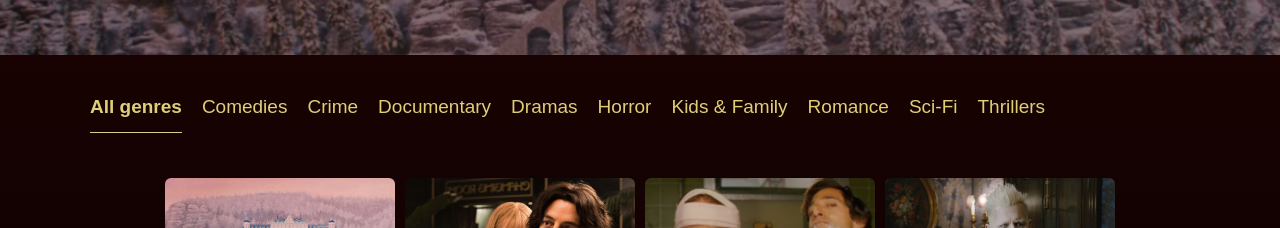
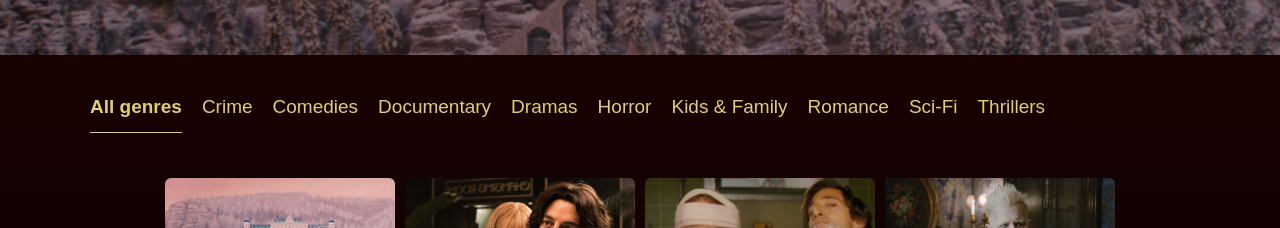
Before and after one commit to Tatiaynti/1761943-what-to-watch-8, a React (Create React App) app in the folder project/: page / in a window 1280 px wide. Shown: the part 535-763 px from the top of the page. Built offline with nearby package versions, Linux system fonts and the light colour scheme.

Commit message:
создан компонент "список жанров" и подключен к приложению

```diff
--- a/project/src/components/app/app.tsx
+++ b/project/src/components/app/app.tsx
@@ -31,7 +31,6 @@ function App({promoTitle, promoGenre, promoReleaseYear, films, reviews}: AppScre
             promoTitle={promoTitle}
             promoGenre={promoGenre}
             promoReleaseYear={promoReleaseYear}
-            films = {films}
           />
         </Route>
         <Route exact path={AppRoute.SignIn}>
--- /dev/null
+++ b/project/src/components/genres-tabs/genres-tabs.tsx
@@ -0,0 +1,106 @@
+import {connect, ConnectedProps} from 'react-redux';
+import {Dispatch} from 'redux';
+import {setGenre} from '../../store/action';
+import {Actions} from '../../types/action';
+import {Genre, Genres as GenreTypes} from '../../types/genres';
+import {State} from '../../types/state';
+
+const GENRES: Genre[] = [
+  {
+    id: '0',
+    title: 'All genres',
+    value: GenreTypes.AllGenres,
+  },
+  {
+    id: '1',
+    title: 'Crime',
+    value: GenreTypes.Crime,
+  },
+  {
+    id: '2',
+    title: 'Comedies',
+    value: GenreTypes.Comedies,
+  },
+  {
+    id: '3',
+    title: 'Documentary',
+    value: GenreTypes.Documentary,
+  },
+  {
+    id: '4',
+    title: 'Dramas',
+    value: GenreTypes.Dramas,
+  },
+  {
+    id: '5',
+    title: 'Horror',
+    value: GenreTypes.Horror,
+  },
+  {
+    id: '6',
+    title: 'Kids & Family',
+    value: GenreTypes.KidsAndFamily,
+  },
+  {
+    id: '7',
+    title: 'Romance',
+    value: GenreTypes.Romance,
+  },
+  {
+    id: '8',
+    title: 'Sci-Fi',
+    value: GenreTypes.SciFi,
+  },
+  {
+    id: '9',
+    title: 'Thrillers',
+    value: GenreTypes.Thrillers,
+  },
+];
+
+const mapStateToProps = (state: State) => ({
+  activeGenre: state.genre,
+});
+
+const mapDispatchToProps = (dispatch: Dispatch<Actions>) => ({
+  onGenreClick(genre: GenreTypes) {
+    dispatch(setGenre(genre));
+  },
+});
+
+const connector = connect(mapStateToProps, mapDispatchToProps);
+
+type GenreProps = ConnectedProps<typeof connector> & {
+  activeGenre: GenreTypes,
+}
+
+function GenresTabs(props: GenreProps): JSX.Element {
+  const {activeGenre, onGenreClick} = props;
+
+  const handleGenreClick = (genre: GenreTypes) => (evt: React.MouseEvent<HTMLAnchorElement>) => {
+    evt.preventDefault();
+    onGenreClick(genre);
+  };
+
+  return (
+    <ul className="catalog__genres-list">
+      {GENRES.map(({id, title, value}) => (
+        <li
+          key={id}
+          className={`catalog__genres-item ${value === activeGenre ? 'catalog__genres-item--active' : ''} `}
+        >
+          <a
+            href={'/'}
+            className="catalog__genres-link"
+            id={`genre-${value}`}
+            onClick={handleGenreClick(value)}
+          >
+            {title}
+          </a>
+        </li>
+      ))}
+    </ul>
+  );
+}
+
+export default connector(GenresTabs);
--- a/project/src/components/list-of-films/list-of-films.tsx
+++ b/project/src/components/list-of-films/list-of-films.tsx
@@ -16,13 +16,14 @@ function ListOfFilms({films}:ListOfFilmProps): JSX.Element {
     <section className="catalog">
       <h2 className="catalog__title visually-hidden">Catalog</h2>
       <div className="catalog__films-list">
-        {films.map((film) =>
+        {films ? films.map((film) =>
           (
             <FilmCardScreen
               key={film.id}
               film={film}
               onMouseEnter={toggleActiveCardById}
-            />))}
+            />))
+          : '' }
       </div>
     </section>
   );
--- a/project/src/components/main-screen/main-screen.tsx
+++ b/project/src/components/main-screen/main-screen.tsx
@@ -1,16 +1,28 @@
-import {Film} from '../../types/film';
 import Footer from '../footer/footer';
 import ListOfFilms from '../list-of-films/list-of-films';
 import Logo from '../logo/logo';
+import {connect, ConnectedProps} from 'react-redux';
+import {State} from '../../types/state';
+import {getFilteredFilms} from '../../selectors/selectors';
+import GenresTabs from '../genres-tabs/genres-tabs';
 
 type MainScreenProps = {
   promoTitle: string;
   promoGenre: string;
   promoReleaseYear: number;
-  films: Film[];
-}
+};
 
-function MainScreen({promoTitle, promoGenre, promoReleaseYear, films}: MainScreenProps):  JSX.Element {
+const mapStateToProps = (state: State) => ({
+  films: getFilteredFilms(state),
+});
+
+const connector = connect(mapStateToProps);
+
+type ConnectedMainProps = ConnectedProps<typeof connector> & MainScreenProps;
+
+function MainScreen(props: ConnectedMainProps):  JSX.Element {
+  const {promoTitle, promoGenre, promoReleaseYear, films} =  props;
+
   return (
     <>
       <section className="film-card">
@@ -73,39 +85,7 @@ function MainScreen({promoTitle, promoGenre, promoReleaseYear, films}: MainScree
         <section className="catalog">
           <h2 className="catalog__title visually-hidden">Catalog</h2>
 
-          <ul className="catalog__genres-list">
-            <li className="catalog__genres-item catalog__genres-item--active">
-              <a href="/" className="catalog__genres-link">All genres</a>
-            </li>
-            <li className="catalog__genres-item">
-              <a href="/" className="catalog__genres-link">Comedies</a>
-            </li>
-            <li className="catalog__genres-item">
-              <a href="/" className="catalog__genres-link">Crime</a>
-            </li>
-            <li className="catalog__genres-item">
-              <a href="/" className="catalog__genres-link">Documentary</a>
-            </li>
-            <li className="catalog__genres-item">
-              <a href="/" className="catalog__genres-link">Dramas</a>
-            </li>
-            <li className="catalog__genres-item">
-              <a href="/" className="catalog__genres-link">Horror</a>
-            </li>
-            <li className="catalog__genres-item">
-              <a href="/" className="catalog__genres-link">Kids & Family</a>
-            </li>
-            <li className="catalog__genres-item">
-              <a href="/" className="catalog__genres-link">Romance</a>
-            </li>
-            <li className="catalog__genres-item">
-              <a href="/" className="catalog__genres-link">Sci-Fi</a>
-            </li>
-            <li className="catalog__genres-item">
-              <a href="/" className="catalog__genres-link">Thrillers</a>
-            </li>
-          </ul>
-
+          <GenresTabs/>
           <ListOfFilms films={films}/>
 
           <div className="catalog__more">
@@ -118,4 +98,5 @@ function MainScreen({promoTitle, promoGenre, promoReleaseYear, films}: MainScree
   );
 }
 
-export default MainScreen;
+export {MainScreen};
+export default connector(MainScreen);
--- /dev/null
+++ b/project/src/selectors/selectors.ts
@@ -0,0 +1,18 @@
+import { createSelector } from 'reselect';
+import { Genres } from '../types/genres';
+import { State } from '../types/state';
+
+const getFilms = (state: State) => state.filmList;
+
+const getGenre = (state: State) => state.genre;
+
+export const getFilteredFilms = createSelector(
+  [getFilms, getGenre],
+  (films, genre) => {
+    if (genre === Genres.AllGenres) {
+      return films;
+    }
+
+    return films.filter((film) => film.genre === genre);
+  },
+);
```
